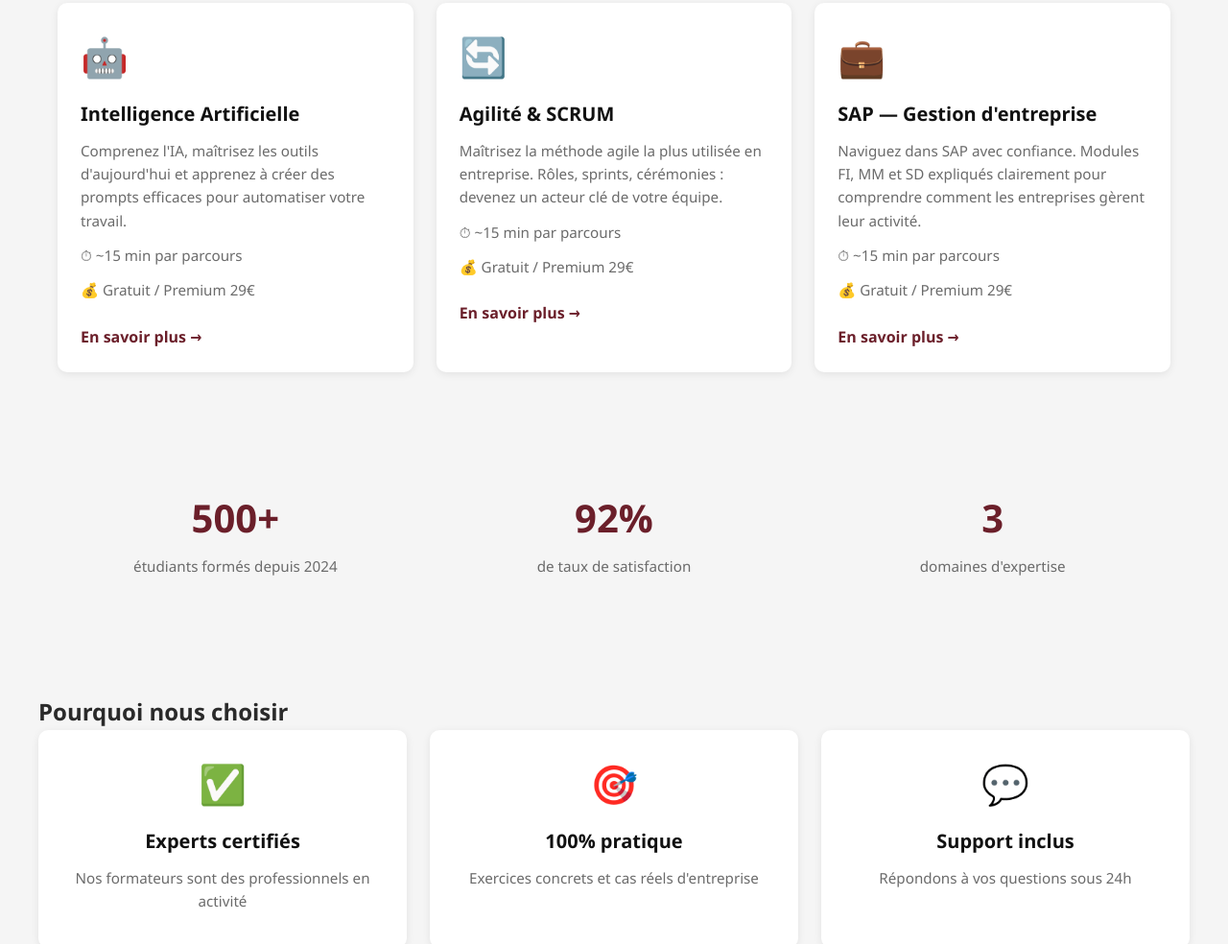
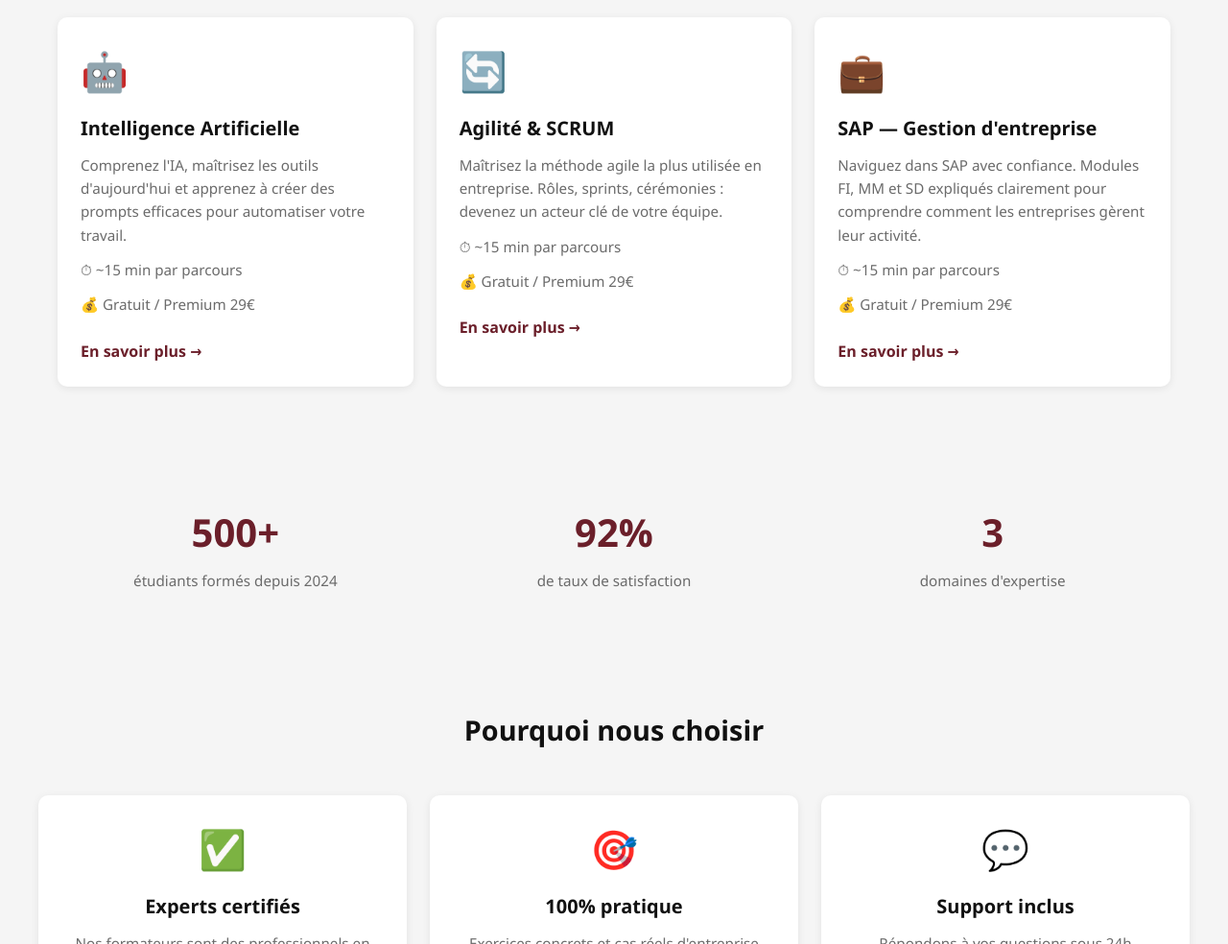
Before and after one commit to WissamTahiri/LearnWithUs, a plain HTML site: page frontend/index.html in a window 1280 px wide. Shown: the part 535-1519 px from the top of the page at 96% size. Drawn offline with Linux system fonts and the light colour scheme.

Commit message:
chore: ajustement titres de section + URL_SITE auto (localhost/prod)

```diff
--- a/frontend/css/style.css
+++ b/frontend/css/style.css
@@ -329,10 +329,12 @@
   margin: 0 auto;
 }
 
-.section h2 {
+.section h2,
+.section-fond .section-contenu h2 {
   font-size: 1.8rem;
   color: var(--couleur-titre);
-  margin-bottom: 30px;
+  margin-top: 0;
+  margin-bottom: 45px;
   text-align: center;
 }
 
```
Also changed, not shown: 1 other file.
